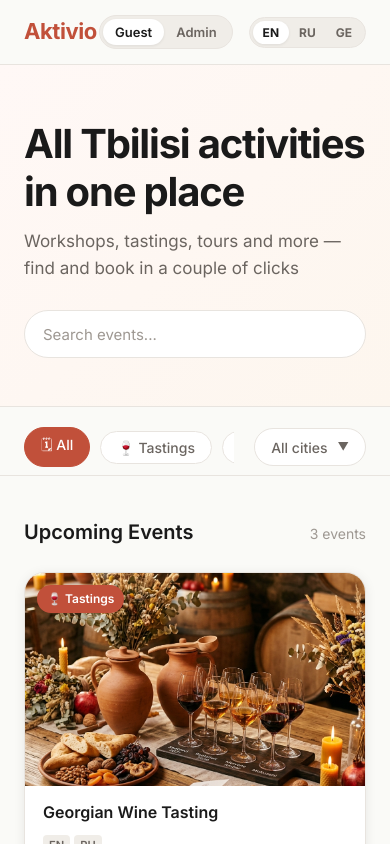
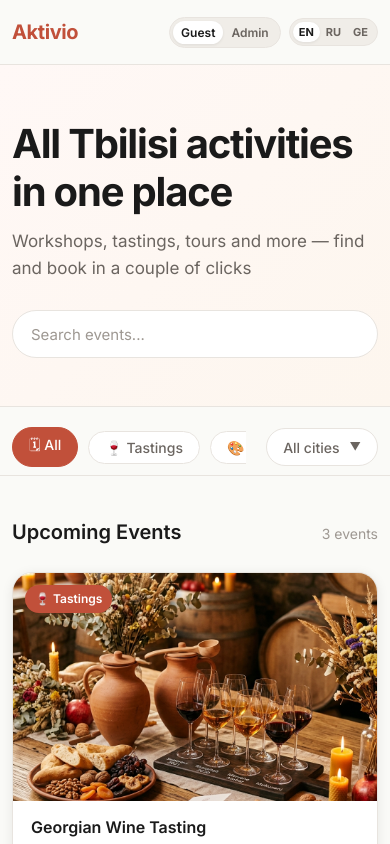
Before and after one commit to vukolovsergeiqa/aktivio, a React (Vite) app: page / in a window 390 px wide. Shown: the top 844 px of the page. Built offline with nearby package versions, Linux system fonts and the light colour scheme.

Commit message:
Fix responsive navbar layout and add event button overlapping on mobile

```diff
--- a/src/components/Navbar/Navbar.module.css
+++ b/src/components/Navbar/Navbar.module.css
@@ -82,3 +82,36 @@
   color: var(--color-text);
   box-shadow: 0 1px 3px rgba(26, 26, 26, 0.08);
 }
+
+@media (max-width: 640px) {
+  .logo {
+    font-size: 1.25rem;
+  }
+
+  .nav {
+    gap: 8px;
+  }
+
+  .addText {
+    display: none;
+  }
+
+  .addBtn {
+    width: 36px;
+    height: 36px;
+    padding: 0 !important;
+    justify-content: center;
+    border-radius: 50% !important;
+    flex-shrink: 0;
+  }
+
+  .roleBtn {
+    padding: 4px 8px;
+    font-size: 0.75rem;
+  }
+
+  .langBtn {
+    padding: 3px 6px;
+    font-size: 0.6875rem;
+  }
+}
--- a/src/components/Navbar/Navbar.tsx
+++ b/src/components/Navbar/Navbar.tsx
@@ -17,9 +17,9 @@ export const Navbar = observer(() => {
 
         <nav className={s.nav}>
           {!isAdd && currentRole === 'admin' && (
-            <Link to="/add" className="btn-primary">
+            <Link to="/add" className={`${s.addBtn} btn-primary`}>
               <Plus size={16} />
-              {i18nStore.t('nav.add')}
+              <span className={s.addText}>{i18nStore.t('nav.add')}</span>
             </Link>
           )}
 
--- a/src/styles/global.css
+++ b/src/styles/global.css
@@ -115,3 +115,9 @@ img {
   background: var(--color-hover);
   color: var(--color-text);
 }
+
+@media (max-width: 640px) {
+  :root {
+    --container-pad: 12px;
+  }
+}
```
